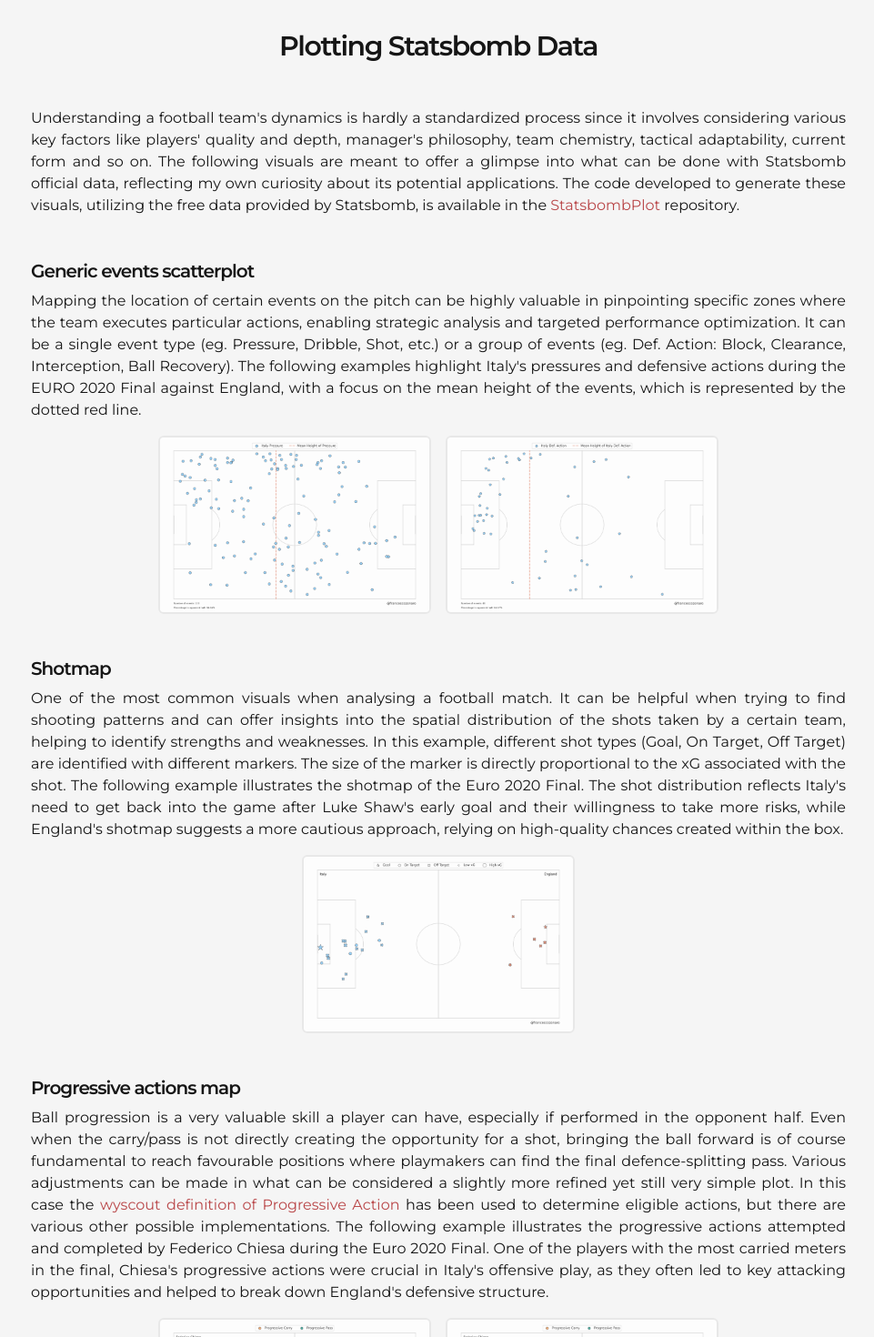
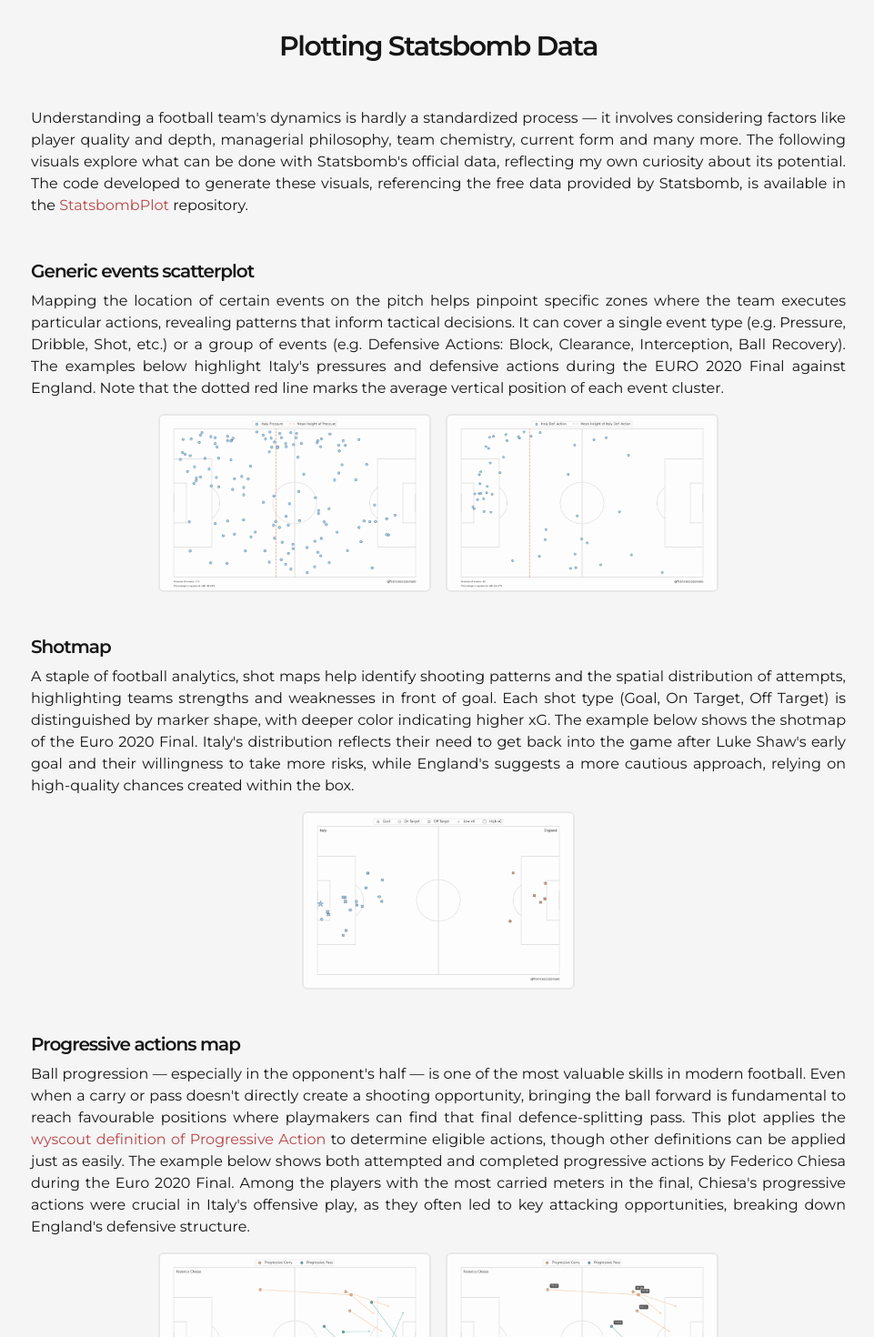
Before and after one commit to francescozonaro/francescozonaro.github.io, a React (Vite) app: page /#/statsbomb-showcase in a window 1280 px wide. Shown: the top 1470 px of the page at 91% size, without its empty margins (158-1119 px from the left). Built offline with nearby package versions, Linux system fonts and the light colour scheme; a web font is replaced by a local one.

Commit message:
reworking texts

```diff
--- a/src/statsbomb-showcase/StatsbombShowcase.jsx
+++ b/src/statsbomb-showcase/StatsbombShowcase.jsx
@@ -22,13 +22,12 @@ function StatsbombShowcase() {
       <div className="mt-12">
         <div className="leading-6 text-justify">
           Understanding a football team's dynamics is hardly a standardized
-          process since it involves considering various key factors like
-          players' quality and depth, manager's philosophy, team chemistry,
-          tactical adaptability, current form and so on. The following visuals
-          are meant to offer a glimpse into what can be done with Statsbomb
-          official data, reflecting my own curiosity about its potential
-          applications. The code developed to generate these visuals, utilizing
-          the free data provided by Statsbomb, is available in the{" "}
+          process — it involves considering factors like player quality and
+          depth, managerial philosophy, team chemistry, current form and many
+          more. The following visuals explore what can be done with Statsbomb's
+          official data, reflecting my own curiosity about its potential. The
+          code developed to generate these visuals, referencing the free data
+          provided by Statsbomb, is available in the{" "}
           <a
             href="https://github.com/francescozonaro/statsbombplot"
             target="_blank"
@@ -42,15 +41,14 @@ function StatsbombShowcase() {
       <div className="section-wrapper">
         <div className="visual-title">Generic events scatterplot</div>
         <div className="visual-description">
-          Mapping the location of certain events on the pitch can be highly
-          valuable in pinpointing specific zones where the team executes
-          particular actions, enabling strategic analysis and targeted
-          performance optimization. It can be a single event type (eg. Pressure,
-          Dribble, Shot, etc.) or a group of events (eg. Def. Action: Block,
-          Clearance, Interception, Ball Recovery). The following examples
-          highlight Italy's pressures and defensive actions during the EURO 2020
-          Final against England, with a focus on the mean height of the events,
-          which is represented by the dotted red line.
+          Mapping the location of certain events on the pitch helps pinpoint
+          specific zones where the team executes particular actions, revealing
+          patterns that inform tactical decisions. It can cover a single event
+          type (e.g. Pressure, Dribble, Shot, etc.) or a group of events (e.g.
+          Defensive Actions: Block, Clearance, Interception, Ball Recovery). The
+          examples below highlight Italy's pressures and defensive actions
+          during the EURO 2020 Final against England. Note that the dotted red
+          line marks the average vertical position of each event cluster.
         </div>
 
         <div className="visual-previews">
@@ -80,18 +78,15 @@ function StatsbombShowcase() {
       <div className="section-wrapper">
         <div className="visual-title">Shotmap</div>
         <div className="visual-description">
-          One of the most common visuals when analysing a football match. It can
-          be helpful when trying to find shooting patterns and can offer
-          insights into the spatial distribution of the shots taken by a certain
-          team, helping to identify strengths and weaknesses. In this example,
-          different shot types (Goal, On Target, Off Target) are identified with
-          different markers. The size of the marker is directly proportional to
-          the xG associated with the shot. The following example illustrates the
-          shotmap of the Euro 2020 Final. The shot distribution reflects Italy's
-          need to get back into the game after Luke Shaw's early goal and their
-          willingness to take more risks, while England's shotmap suggests a
-          more cautious approach, relying on high-quality chances created within
-          the box.
+          A staple of football analytics, shot maps help identify shooting
+          patterns and the spatial distribution of attempts, highlighting teams
+          strengths and weaknesses in front of goal. Each shot type (Goal, On
+          Target, Off Target) is distinguished by marker shape, with deeper
+          color indicating higher xG. The example below shows the shotmap of the
+          Euro 2020 Final. Italy's distribution reflects their need to get back
+          into the game after Luke Shaw's early goal and their willingness to
+          take more risks, while England's suggests a more cautious approach,
+          relying on high-quality chances created within the box.
         </div>
 
         <div className="visual-previews">
@@ -111,26 +106,24 @@ function StatsbombShowcase() {
       <div className="section-wrapper">
         <div className="visual-title">Progressive actions map</div>
         <div className="visual-description">
-          Ball progression is a very valuable skill a player can have,
-          especially if performed in the opponent half. Even when the carry/pass
-          is not directly creating the opportunity for a shot, bringing the ball
-          forward is of course fundamental to reach favourable positions where
-          playmakers can find the final defence-splitting pass. Various
-          adjustments can be made in what can be considered a slightly more
-          refined yet still very simple plot. In this case the{" "}
+          Ball progression — especially in the opponent's half — is one of the
+          most valuable skills in modern football. Even when a carry or pass
+          doesn't directly create a shooting opportunity, bringing the ball
+          forward is fundamental to reach favourable positions where playmakers
+          can find that final defence-splitting pass. This plot applies the{" "}
           <a
             href="https://dataglossary.wyscout.com/progressive_pass/"
             target="_blank"
           >
             wyscout definition of Progressive Action
           </a>{" "}
-          has been used to determine eligible actions, but there are various
-          other possible implementations. The following example illustrates the
-          progressive actions attempted and completed by Federico Chiesa during
-          the Euro 2020 Final. One of the players with the most carried meters
-          in the final, Chiesa's progressive actions were crucial in Italy's
-          offensive play, as they often led to key attacking opportunities and
-          helped to break down England's defensive structure.
+          to determine eligible actions, though other definitions can be applied
+          just as easily. The example below shows both attempted and completed
+          progressive actions by Federico Chiesa during the Euro 2020 Final.
+          Among the players with the most carried meters in the final, Chiesa's
+          progressive actions were crucial in Italy's offensive play, as they
+          often led to key attacking opportunities, breaking down England's
+          defensive structure.
         </div>
 
         <div className="visual-previews">
@@ -164,16 +157,16 @@ function StatsbombShowcase() {
           interactions, and overall playing strategies. It visualizes passing
           patterns between players during a match, helping to understand how
           possession is distributed and identify key playmakers. The following
-          example illustrates the passing network of the Italian team during the
-          Euro 2020 Final, where the thickness of the edges is proportional to
-          the number of passes exchanged between players and the size of the
+          example illustrates the passing networks during the Euro 2020 Final
+          between Italy and England. The thickness of the edges is proportional
+          to the number of passes exchanged between players and the size of the
           nodes is proportional to the total number of passes attempted by each
-          player. The plot highlights the central role of Jorginho in Italy's
-          build-up play, as well as the significant involvement of players like
-          Verratti and Barella in maintaining possession and facilitating ball
-          circulation. Additionally, it reveals the strong usage of the
-          defensive line during build up, with players like Bonucci and
-          Chiellini frequently involved in the passing sequences.
+          player. Focusing on Italy's network, the plot highlights the central
+          role of Jorginho in the build-up play, as well as the significant
+          contributions of Verratti and Barella in maintaining possession.
+          Additionally, it reveals the heavy involvement of the defensive line
+          during build up, with players like Bonucci and Chiellini frequently
+          involved in passing sequences.
         </div>
 
         <div className="visual-previews">
@@ -185,6 +178,16 @@ function StatsbombShowcase() {
             <img
               src="img/statsbomb-showcase/ItalyPassingNetwork.png"
               alt="Italy Passing Network"
+            ></img>
+          </a>
+          <a
+            href="img/statsbomb-showcase/EnglandPassingNetwork.png"
+            target="_blank"
+            rel="noopener noreferrer"
+          >
+            <img
+              src="img/statsbomb-showcase/EnglandPassingNetwork.png"
+              alt="England Passing Network"
             ></img>
           </a>
         </div>
```
Also changed, not shown: public/img/statsbomb-showcase/EnglandPassingNetwork.png (added), public/img/statsbomb-showcase/ItalyPassingNetwork.png.
